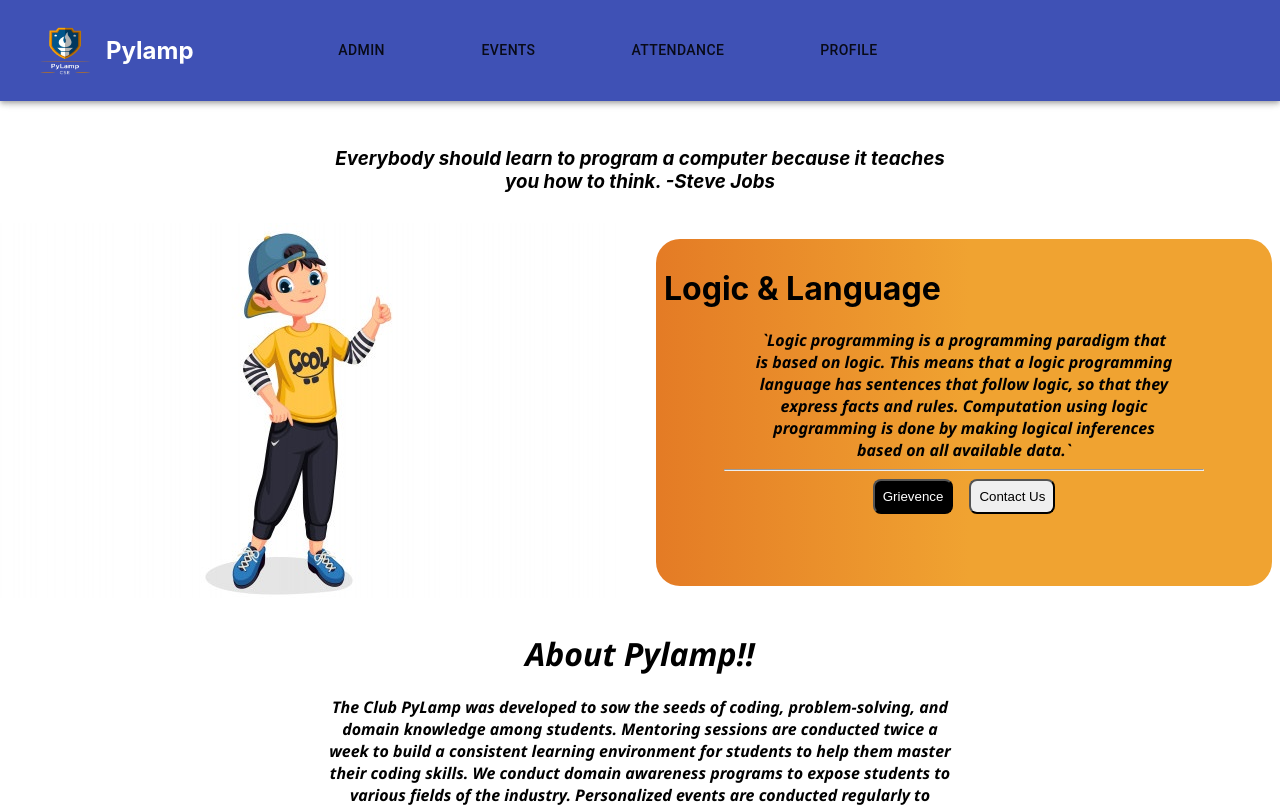
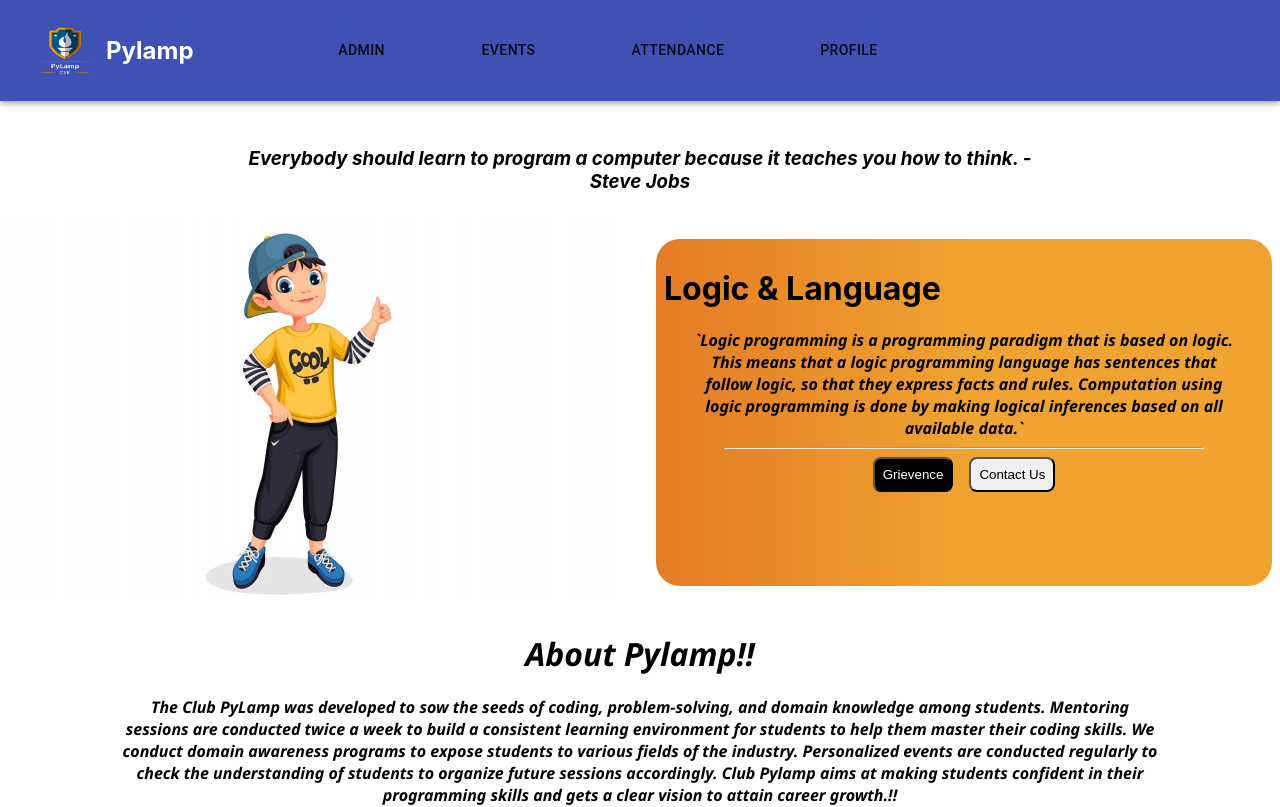
Before and after one commit to Tharunkumar001/pylampDomainRealm, a Next.js app: page / in a window 1280 px wide. Shown: the top 807 px of the page. Built offline with nearby package versions, Linux system fonts and the light colour scheme.

Commit message:
ui update

```diff
--- a/pages/index.js
+++ b/pages/index.js
@@ -129,7 +129,7 @@ return (
                         display:"flex",
                         marginLeft:"auto",
                         marginRight:"auto",
-                        width:"50%",
+                        width:"62%",
                         fontStyle:"italic"
                     }}>Everybody should learn to program a computer
                         because it teaches you how to think. -Steve Jobs</h3>
@@ -148,9 +148,9 @@ return (
                     <div className={styles.logicCard}>
                         <h1 >Logic & Language</h1>
                         <p className={styles.motoDiv}>
-                        `Logic programming is a programming paradigm that is based on logic.
-                        This means that a logic programming language has sentences that follow logic, so that they express facts and rules.
-                        Computation using logic programming is done by making logical inferences based on all available data.`
+                            `Logic programming is a programming paradigm that is based on logic.
+                            This means that a logic programming language has sentences that follow logic, so that they express facts and rules.
+                            Computation using logic programming is done by making logical inferences based on all available data.`
                         </p><hr style={{width:"80%", fontWeight:"bold"}}/>
 
                         <div className={styles.logicBtns}>
--- a/styles/Home.module.css
+++ b/styles/Home.module.css
@@ -91,7 +91,7 @@
 .motoDiv{
   margin: 0.5rem;
   text-align: center;
-  width: 70%;
+  width: 90%;
   margin-left: auto;
   margin-right: auto;
   font-family: 'Segoe UI', Tahoma, Geneva, Verdana, sans-serif;
```
